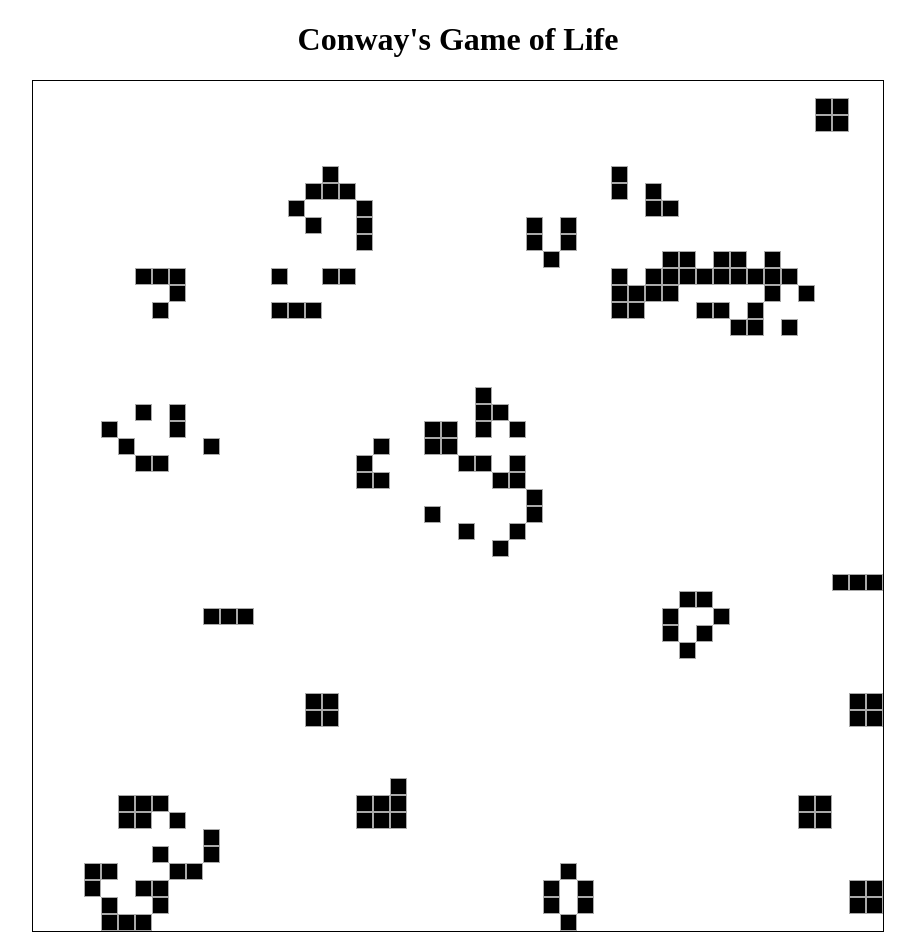
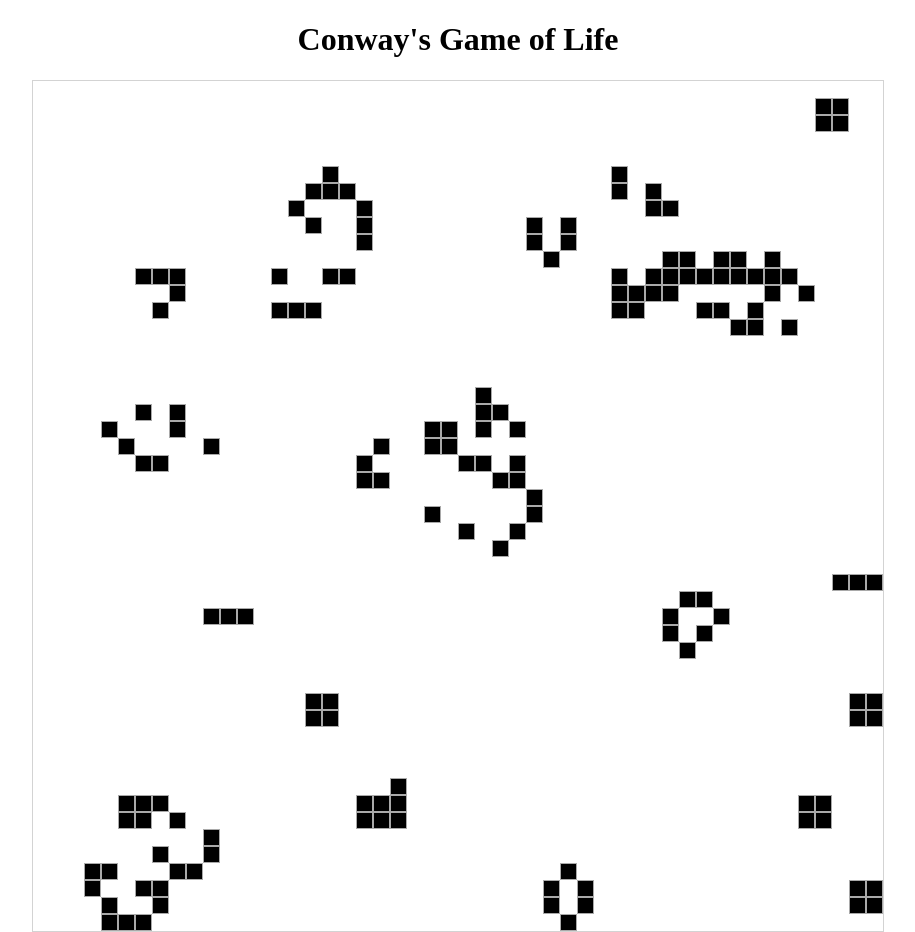
Before and after one commit to aladh/game-of-life, a Svelte app: page / in a window 1280 px wide. Shown: the whole page, without its empty margins (182-1097 px from the left). Built offline with nearby package versions, Linux system fonts and the light colour scheme.

Commit message:
Lighten up the border
To make it less jarring

```diff
--- a/src/ui/Grid.svelte
+++ b/src/ui/Grid.svelte
@@ -18,7 +18,7 @@
         display: inline-grid;
         justify-items: center;
         align-items: center;
-        border: 1px solid black;
+        border: 1px solid lightgrey;
     }
 
     .cell {
```
